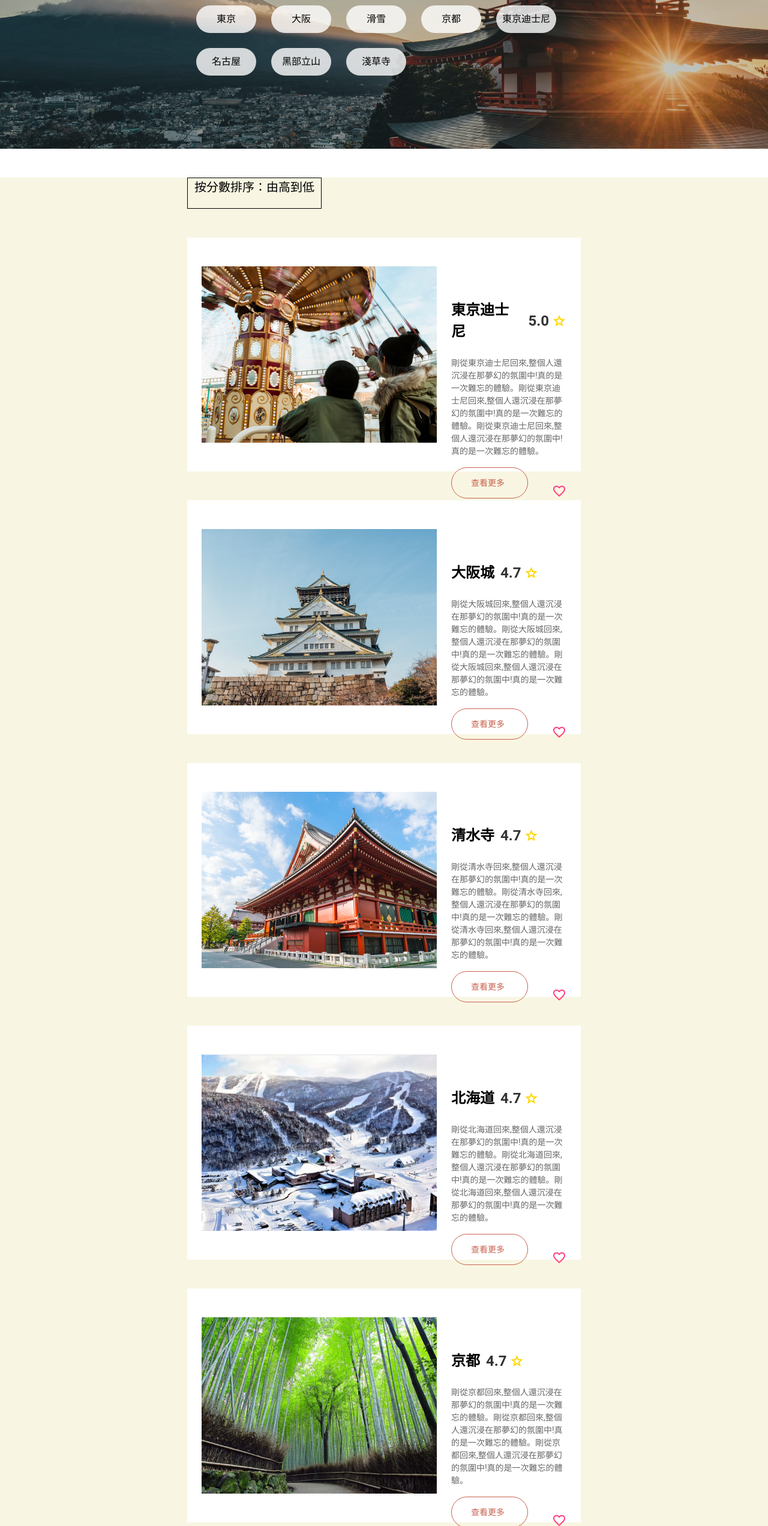
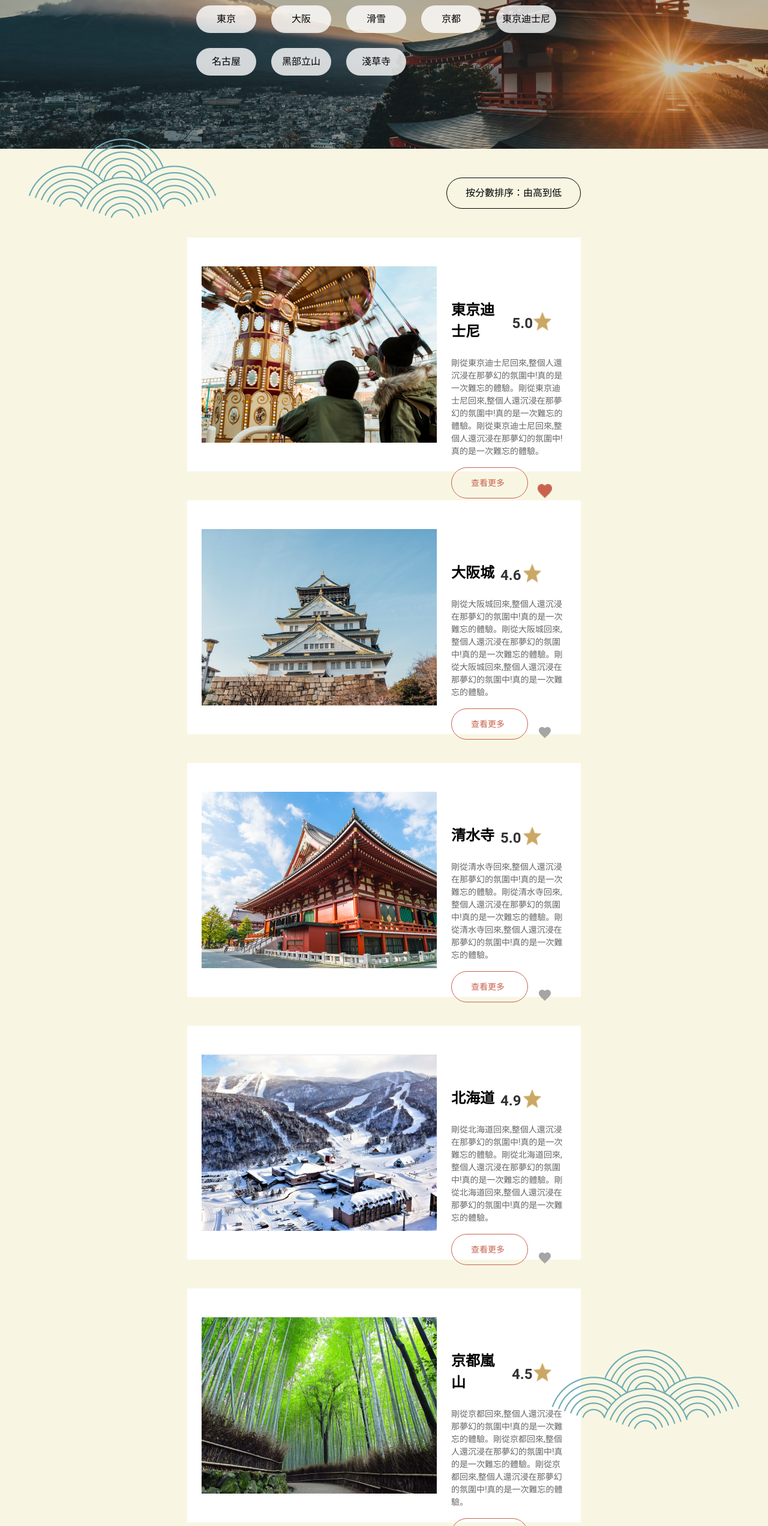
Before and after one commit to taweilin/webprj, a plain HTML site: page index.html in a window 1280 px wide. Shown: the part 256-2800 px from the top of the page at 60% size. Drawn offline with nearby package versions, Linux system fonts and the light colour scheme.

Commit message:
update web pages

```diff
--- a/index.html
+++ b/index.html
@@ -11,19 +11,15 @@
     <!-- 1. top -->
     <div class="bg-primary text-white">
         <div class="container top d-flex">
-            <a href="#"><img src="images/logo-small.png" alt="Logo" class="logo" />日本<span class="season">四季</span>物語</a>
+            <a href="#"><img src="images/logo.png" alt="Logo" class="logo" /></a>
             <ul class="menu d-flex align-items-center">
                 <li><a href="#">景觀列表</a></li>
                 <li><a href="#">關於我們</a></li>
             </ul>
-            <ul class="menu d-flex align-items-center"></ul>
-                <li><a href="#">
-                    <span class="material-symbols-outlined" style="font-variation-settings: 'FILL' 1;">
-                    favorite</span>
+            <ul class="menu d-flex align-items-center">
+                <li><a href="#"><img src="images/black_heart.png" alt="black_heart" class="black_heart">
                 </a></li>
-                <li><a href="#">
-                    <span class="material-symbols-outlined" style="font-variation-settings: 'FILL' 1;">
-                    person</span>
+                <li><a href="#"><img src="images/member.png" alt="member" class="member">
                 </a></li>
             </ul>
         </div>
@@ -37,7 +33,6 @@
                 <span class="material-symbols-outlined search-icon">search</span>
             </div>
             <div class="d-flex options-container">
-                <!-- 選項列表 -->
                 <ul class="options-list " >
                     <li>東京</li>
                     <li>大阪</li>
@@ -52,25 +47,29 @@
         </div>
     </header>
 
+    <div class="bg-primary ">
+        <div class="sort-label">
+            <img src="images/illustration.png" alt="mark">
+            <p class="">按分數排序：由高到低</p>
+        </div>
+    </div>
     <!-- 3. main -->
-    <div class="main bg-primary">
+    <div class="bg-primary">
 
     <div class="item-list">
-        <div class="sort-label">按分數排序：由高到低</div>
-
         <!-- 排序標籤 -->
         <div class="item">
-            <img src="images/list_disney.png" alt="Item 1"> <!-- 這裡可以替換為實際圖片網址 -->
+            <img src="images/list_disney.png" alt="Item 1">
             <div class="item-content">
                 <div class="item-title">
                     東京迪士尼
-                    <span class="item-score">5.0</span> <!-- 分數 -->
-                    <span class="material-symbols-outlined star-icon">star</span> <!-- 星號圖示 -->
+                    <span class="item-score">5.0</span>
+                    <img src="images/gold_star.png" alt="star" class="gold-star">
                 </div>
                 <p class="item-description">剛從東京迪士尼回來,整個人還沉浸在那夢幻的氛圍中!真的是一次難忘的體驗。剛從東京迪士尼回來,整個人還沉浸在那夢幻的氛圍中!真的是一次難忘的體驗。剛從東京迪士尼回來,整個人還沉浸在那夢幻的氛圍中!真的是一次難忘的體驗。</p>
                 <div class="d-flex align-items-fe justify-content-sb">
                     <a href="#"><div class="view-more">查看更多</div></a>
-                    <div class="material-symbols-outlined heart-icon">favorite</div>
+                    <img src="images/red_heart.png" class="red-heart" alt="red_heart">
                 </div>
             </div>
         </div>
@@ -79,13 +78,13 @@
             <div class="item-content">
                 <div class="item-title">
                     大阪城
-                    <span class="item-score">4.7</span> <!-- 分數 -->
-                    <span class="material-symbols-outlined star-icon">star</span> <!-- 星號圖示 -->
+                    <span class="item-score">4.6</span> <!-- 分數 -->
+                    <img src="images/gold_star.png" alt="star" class="gold-star"> <!-- 星號圖示 -->
                 </div>
                 <p class="item-description">剛從大阪城回來,整個人還沉浸在那夢幻的氛圍中!真的是一次難忘的體驗。剛從大阪城回來,整個人還沉浸在那夢幻的氛圍中!真的是一次難忘的體驗。剛從大阪城回來,整個人還沉浸在那夢幻的氛圍中!真的是一次難忘的體驗。</p>
                 <div class="d-flex align-items-fe justify-content-sb">
                     <a href="#"><div class="view-more">查看更多</div></a>
-                    <div class="material-symbols-outlined heart-icon">favorite</div>
+                    <img src="images/gray_heart.png" class="red-heart" alt="gray_heart">
                 </div>
             </div>
         </div>
@@ -94,13 +93,13 @@
             <div class="item-content">
                 <div class="item-title">
                     清水寺
-                    <span class="item-score">4.7</span> <!-- 分數 -->
-                    <span class="material-symbols-outlined star-icon">star</span> <!-- 星號圖示 -->
+                    <span class="item-score">5.0</span> <!-- 分數 -->
+                    <img src="images/gold_star.png" alt="star" class="gold-star">
                 </div>
                 <p class="item-description">剛從清水寺回來,整個人還沉浸在那夢幻的氛圍中!真的是一次難忘的體驗。剛從清水寺回來,整個人還沉浸在那夢幻的氛圍中!真的是一次難忘的體驗。剛從清水寺回來,整個人還沉浸在那夢幻的氛圍中!真的是一次難忘的體驗。</p>
                 <div class="d-flex align-items-fe justify-content-sb">
                     <a href="#"><div class="view-more">查看更多</div></a>
-                    <div class="material-symbols-outlined heart-icon">favorite</div>
+                    <img src="images/gray_heart.png" class="red-heart" alt="gray_heart">
                 </div>
             </div>
         </div>
@@ -109,13 +108,13 @@
             <div class="item-content">
                 <div class="item-title">
                     北海道
-                    <span class="item-score">4.7</span> <!-- 分數 -->
-                    <span class="material-symbols-outlined star-icon">star</span> <!-- 星號圖示 -->
+                    <span class="item-score">4.9</span> <!-- 分數 -->
+                    <img src="images/gold_star.png" alt="star" class="gold-star">
                 </div>
                 <p class="item-description">剛從北海道回來,整個人還沉浸在那夢幻的氛圍中!真的是一次難忘的體驗。剛從北海道回來,整個人還沉浸在那夢幻的氛圍中!真的是一次難忘的體驗。剛從北海道回來,整個人還沉浸在那夢幻的氛圍中!真的是一次難忘的體驗。</p>
                 <div class="d-flex align-items-fe justify-content-sb">
                     <a href="#"><div class="view-more">查看更多</div></a>
-                    <div class="material-symbols-outlined heart-icon">favorite</div>
+                    <img src="images/gray_heart.png" class="red-heart" alt="gray_heart">
                 </div>
             </div>
         </div>
@@ -123,34 +122,39 @@
             <img src="images/list_kyto.png" alt="Item 2"> <!-- 這裡可以替換為實際圖片網址 -->
             <div class="item-content">
                 <div class="item-title">
-                    京都
-                    <span class="item-score">4.7</span> <!-- 分數 -->
-                    <span class="material-symbols-outlined star-icon">star</span> <!-- 星號圖示 -->
+                    京都嵐山
+                    <span class="item-score">4.5</span> <!-- 分數 -->
+                    <img src="images/gold_star.png" alt="star" class="gold-star">
                 </div>
                 <p class="item-description">剛從京都回來,整個人還沉浸在那夢幻的氛圍中!真的是一次難忘的體驗。剛從京都回來,整個人還沉浸在那夢幻的氛圍中!真的是一次難忘的體驗。剛從京都回來,整個人還沉浸在那夢幻的氛圍中!真的是一次難忘的體驗。</p>
                 <div class="d-flex align-items-fe justify-content-sb">
                     <a href="#"><div class="view-more">查看更多</div></a>
-                    <div class="material-symbols-outlined heart-icon">favorite</div>
+                    <img src="images/gray_heart.png" class="red-heart" alt="gray_heart">
                 </div>
             </div>
         </div>
 
         <!-- 分頁功能 -->
         <div class="pagination">
-            <span class="page-button" id="first-page"><span class="material-symbols-outlined">first_page</span></span> <!-- 第一頁 -->
-            <span class="page-button" id="prev-page"><span class="material-symbols-outlined">chevron_left</span></span> <!-- 上一頁 -->
+            <span class="page-button" id="first-page"><span class="material-symbols-outlined">keyboard_double_arrow_left</span></span> <!-- 第一頁 -->
+            <span class="page-button" id="prev-page"><span class="material-symbols-outlined">keyboard_arrow_left</span></span> <!-- 上一頁 -->
             <span class="page-number">第 1 頁</span> <!-- 當前頁數 -->
-            <span class="page-button" id="next-page"><span class="material-symbols-outlined">chevron_right</span></span> <!-- 下一頁 -->
-            <span class="page-button" id="last-page"><span class="material-symbols-outlined">last_page</span></span> <!-- 最後一頁 -->
+            <span class="page-button" id="next-page"><span class="material-symbols-outlined">keyboard_arrow_right</span></span> <!-- 下一頁 -->
+            <span class="page-button" id="last-page"><span class="material-symbols-outlined">keyboard_double_arrow_right</span></span> <!-- 最後一頁 -->
         </div>
     </div>
+    </div>
+    <div class="bg-primary">
+        <div class="sort-label2">
+            <img src="images/illustration.png" alt="mark">
+        </div>
     </div>
 
     <!-- 4. footer -->
     <!-- ================================== -->
     <footer class="bg-primary text-white">
         <div class="container top d-flex">
-            <a href="#"><img src="images/logo-small.png" alt="Logo" class="logo" />日本<span class="season">四季</span>物語</a>
+            <a href="#"><img src="images/logo.png" alt="Logo" class="logo" /></a>
 
             <ul class="menu d-flex align-items-center ml-60">
                 <li><a href="#">景觀列表</a></li>
--- a/style.css
+++ b/style.css
@@ -97,7 +97,7 @@ img{
     padding-bottom: 26px;
 }
 .logo {
-    width: 32px;
+    width: 200px;
     height: 32px;
     font-size: 24px;
 }
@@ -109,11 +109,19 @@ img{
     padding-left: 48px;
 }
 /* 範圍內可點選 */
-.menu li a {
+.menu li a{
     display: block;
     /* color: black; */
 }
 
+.member{
+    width: 24px;
+    height: 24px;
+}
+.black-heart{
+    width: 24px;
+    height: 24px;
+}
 /* share */
 .bg-primary {
     background-color: #f8f6e2;
@@ -231,22 +239,40 @@ img{
 /* main */
 /* 排序標籤樣式 */
 .sort-label {
-/* display: flex;
-justify-content: flex-end; */
+display: flex;
+align-items: center;
+justify-content: space-between;
+width: 100%; /* Adjust this width based on your container */
+height: 148px;
+position: relative;
+}
+
+.sort-label img {
+margin-left: 48px;
+padding-bottom:  50px;
+}
+
+.sort-label p {
+/* margin-left: 312px; */
+font-size: 16px;
+text-align: center;
+color: black;
+height: 52px;
 width: 224px;
-height: 52px;
-margin-bottom: 48px;
-margin-top: 48px;
-font-size: 20px;
-text-align: center;
 border: 1px solid black;
-/* border-radius: 100px; */
+border-radius: 100px;
+margin-right: 312px;
+/* Distance from the right */
+/* Centering the text */
+display: flex;
+align-items: center; /* Vertically center text inside p */
+justify-content: center;
 }
 
 /* 條列樣式 */
 .item-list {
 /* width: 100%; */
-margin-top: 20px;
+/* margin-top: 20px; */
 /* padding-bottom: 48px; */
 padding-left: 312px;
 padding-right: 312px;
@@ -261,6 +287,23 @@ padding: 24px;
 margin-bottom: 48px;
 background-color: white;
 }
+
+.item .gold-star {
+    padding-left: ;
+    width: 32px;  /* Set width to 32px */
+    height: 32px; /* Set height to 32px */
+}
+.item .red-heart {
+    padding-left: ;
+    width: 24px;  /* Set width to 32px */
+    height: 24px; /* Set height to 32px */
+}
+.item .gray-heart {
+    padding-left: ;
+    width: 24px;  /* Set width to 32px */
+    height: 24px; /* Set height to 32px */
+}
+
 
 .item img {
 width: 392px; /* 圖片大小 */
@@ -286,6 +329,8 @@ margin-bottom: 24px;
 }
 
 .item-score {
+width: 37px;
+height: 29px;
 margin-left: 10px; /* 分數與標題之間的距離 */
 font-size: 24px;
 color: #333;
@@ -339,16 +384,30 @@ margin-left: 5px; /* 星號與分數之間的距離 */
     align-items: center;
     margin: 0 5px;
     cursor: pointer;
-    color: #007bff;
+    color: #A5A5A5
     font-size: 24px; /* 按鈕圖示大小 */
 }
 
 .page-number {
     margin: 0 10px;
-    font-size: 16px;
+    font-size: 20px;
     color: #333;
 }
+/* ======================== */
+.sort-label2 {
+    display: flex;
+    align-items: center;
+    justify-content: flex-end;
+    width: 100%;
+    height: 0px;
+}
+.sort-label2 img {
+    display: flex;
+    margin-bottom: 600px;
+    margin-right: 48px;
+}
 
+/* ======================== */
 .botton {
     background-color: black;
     color: white;
```
Also changed, not shown: images/black_heart.png (added), images/gold_star.png (added), images/gray_heart.png (added), images/member.png (added), images/red_heart.png (added), 1 other file.
